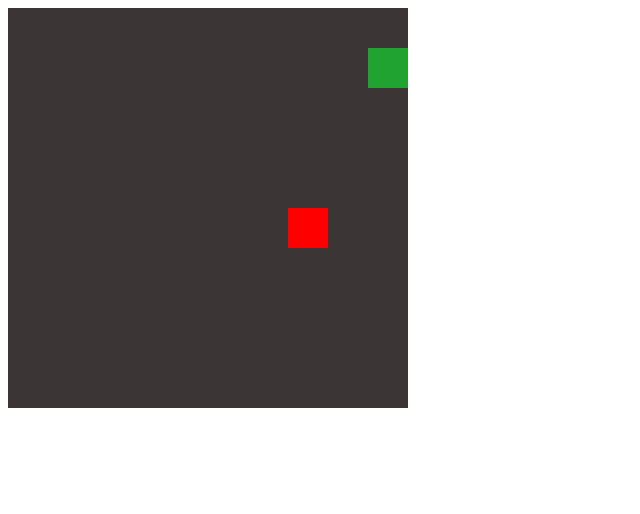
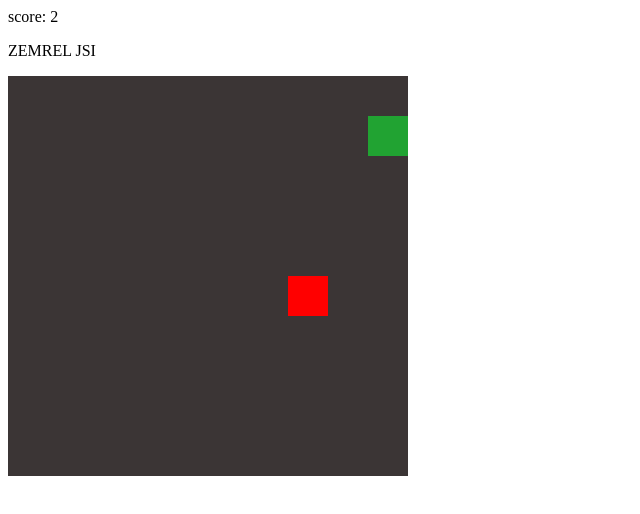
Before and after one commit to damiska21/Damiskovi-kody, a plain HTML site: page index.html in a window 1280 px wide. Shown: the whole page, without its empty margins (0-640 px from the left). Drawn offline with Linux system fonts and the light colour scheme.

Commit message:
HAD
přidáno počítadlo skóre a odstraněn bug s jablkem uvnitř hada

```diff
--- a/index.html
+++ b/index.html
@@ -3,6 +3,8 @@
         <title>snake</title>
     </head>
     <body>
+        <p id="score">Score: </p>
+        <p id="died"></p>
         <script src="main.js"></script>
     </body>
 </html>
--- a/main.js
+++ b/main.js
@@ -11,6 +11,8 @@ var appleX;
 var appleY;
 var appleOnPole = false;
 var dead = false;
+var scoreDisplay = document.getElementById("score");
+var diedDisplay = document.getElementById("died");
 var goingTop = false;
 var goingDown = false;
 var goingRight = true;
@@ -44,6 +46,9 @@ function tail() {
     tailX.shift();
     tailY.push(playerY);
     tailY.shift();
+}
+function score() {
+    scoreDisplay.textContent = "score: " + (snakeLenght - 1);
 }
 
 function keyCode(event) {
@@ -104,6 +109,7 @@ function apple() {
         for(var i = 0; i < tailX.length; i++) {
             if(appleX == tailX[i] && appleY == tailY[i]) {
                 appleOnPole = false;
+                apple();
             }
         }
         if(appleX == playerX && appleY == playerY) {
@@ -124,7 +130,10 @@ function apple() {
 }
 
 function death() {
-    if(dead) { console.log("seš mrtvej!")}
+    if(dead) {
+        console.log("ses mrtvej!");
+        diedDisplay.textContent = "ZEMREL JSI";
+    }
         if(playerX > pole - 1 || playerX < 0 || playerY > pole - 1 || playerY < 0) {
             dead = true;
         }
@@ -136,6 +145,7 @@ function mainLoop() {
     tail();
     }
     death();
+    score();
 }
 function speedyMainLoop() {
     apple();
```
